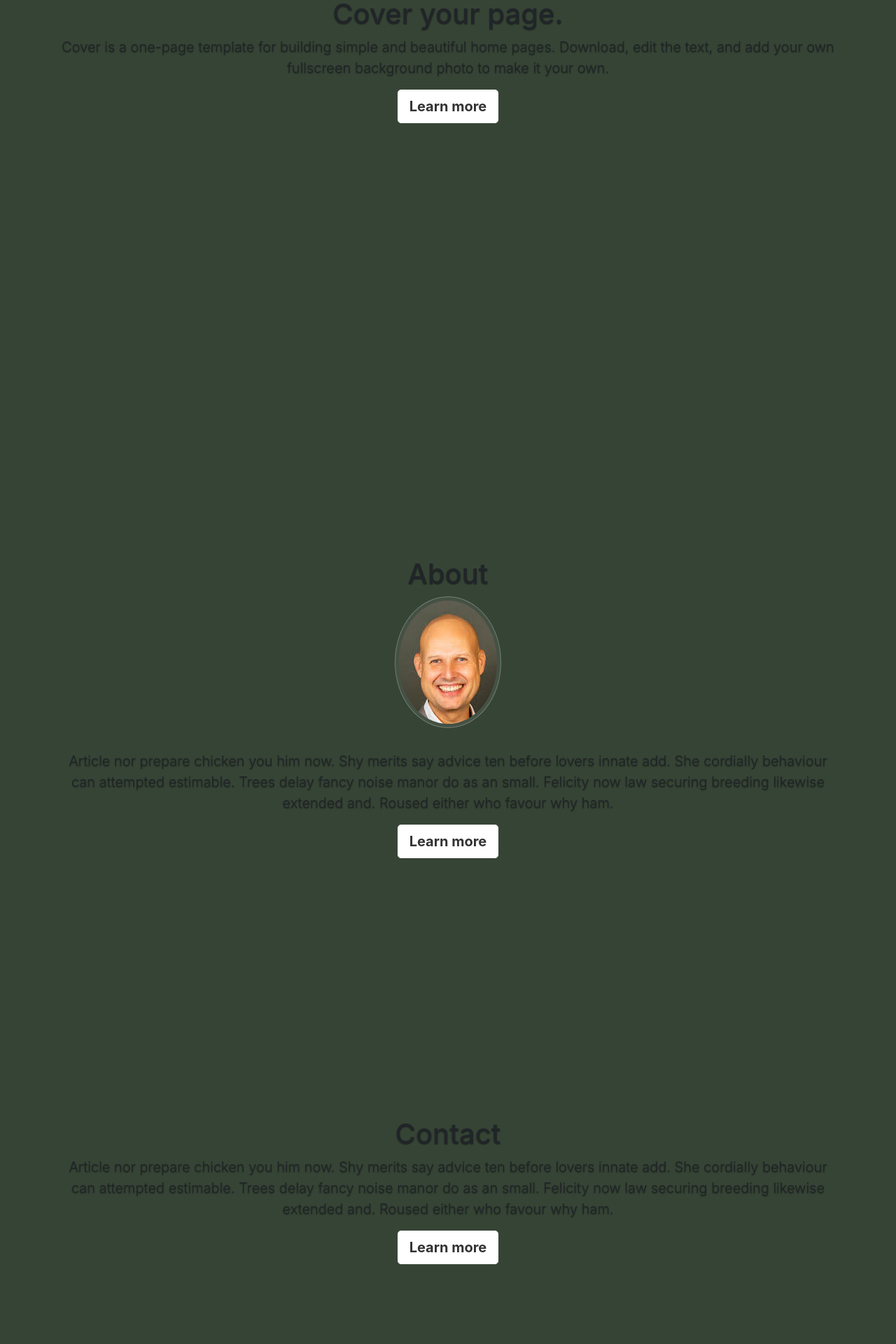
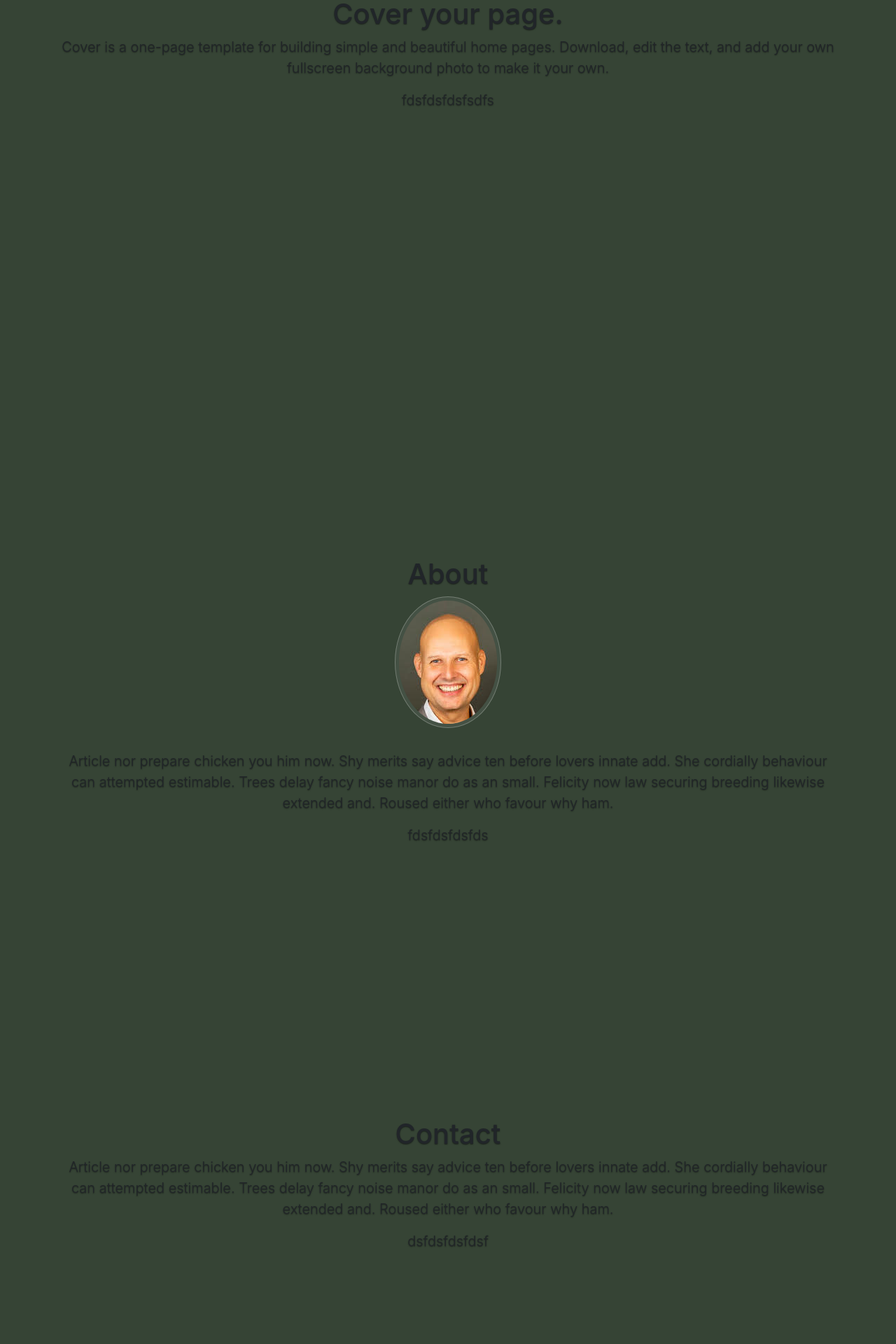
Before and after one commit to behrend-data/web-app, a React (Create React App) app: page / in a window 1280 px wide. Shown: the part 120-2040 px from the top of the page at 70% size. Built offline with nearby package versions, Linux system fonts and the light colour scheme.

Commit message:
updated links to not throw warnings

```diff
--- a/src/App.css
+++ b/src/App.css
@@ -80,9 +80,3 @@ body {
     color: #fff;
     border-bottom-color: #fff;
 }
-
-ul {
-    margin: 0;
-    padding: 0;
-    list-style: none;
-}
--- a/src/App.js
+++ b/src/App.js
@@ -33,11 +33,7 @@ function App() {
                         Cover is a one-page template for building simple and beautiful home pages. Download, edit the
                         text, and add your own fullscreen background photo to make it your own.
                     </p>
-                    <p className="lead">
-                        <a href="#" className="btn btn-lg btn-secondary fw-bold border-white bg-white">
-                            Learn more
-                        </a>
-                    </p>
+                    <p className="lead">fdsfdsfdsfsdfs</p>
                 </section>
                 <section className="max-height main-section" id="about">
                     <h1>About</h1>
@@ -47,11 +43,7 @@ function App() {
                         cordially behaviour can attempted estimable. Trees delay fancy noise manor do as an small.
                         Felicity now law securing breeding likewise extended and. Roused either who favour why ham.{' '}
                     </p>
-                    <p className="lead">
-                        <a href="#" className="btn btn-lg btn-secondary fw-bold border-white bg-white">
-                            Learn more
-                        </a>
-                    </p>
+                    <p className="lead">fdsfdsfdsfds</p>
                 </section>
                 <section className="max-height main-section" id="contact">
                     <h1>Contact</h1>
@@ -60,11 +52,7 @@ function App() {
                         cordially behaviour can attempted estimable. Trees delay fancy noise manor do as an small.
                         Felicity now law securing breeding likewise extended and. Roused either who favour why ham.{' '}
                     </p>
-                    <p className="lead">
-                        <a href="#" className="btn btn-lg btn-secondary fw-bold border-white bg-white">
-                            Learn more
-                        </a>
-                    </p>
+                    <p className="lead">dsfdsfdsfdsf</p>
                 </section>
                 <section className="max-height main-section" id="cv">
                     <h1>CV.</h1>
@@ -74,11 +62,7 @@ function App() {
                         cordially behaviour can attempted estimable. Trees delay fancy noise manor do as an small.
                         Felicity now law securing breeding likewise extended and. Roused either who favour why ham.{' '}
                     </p>
-                    <p className="lead">
-                        <a href="#" className="btn btn-lg btn-secondary fw-bold border-white bg-white">
-                            Learn more
-                        </a>
-                    </p>
+                    <p className="lead">fddsfdsfdsfs</p>
                 </section>
             </div>
         </div>
--- a/src/index.js
+++ b/src/index.js
@@ -4,12 +4,7 @@ import './index.css';
 import App from './App';
 import reportWebVitals from './reportWebVitals';
 
-ReactDOM.render(
-    <React.StrictMode>
-        <App />
-    </React.StrictMode>,
-    document.getElementById('root')
-);
+ReactDOM.render(<App />, document.getElementById('root'));
 
 // If you want to start measuring performance in your app, pass a function
 // to log results (for example: reportWebVitals(console.log))
```
